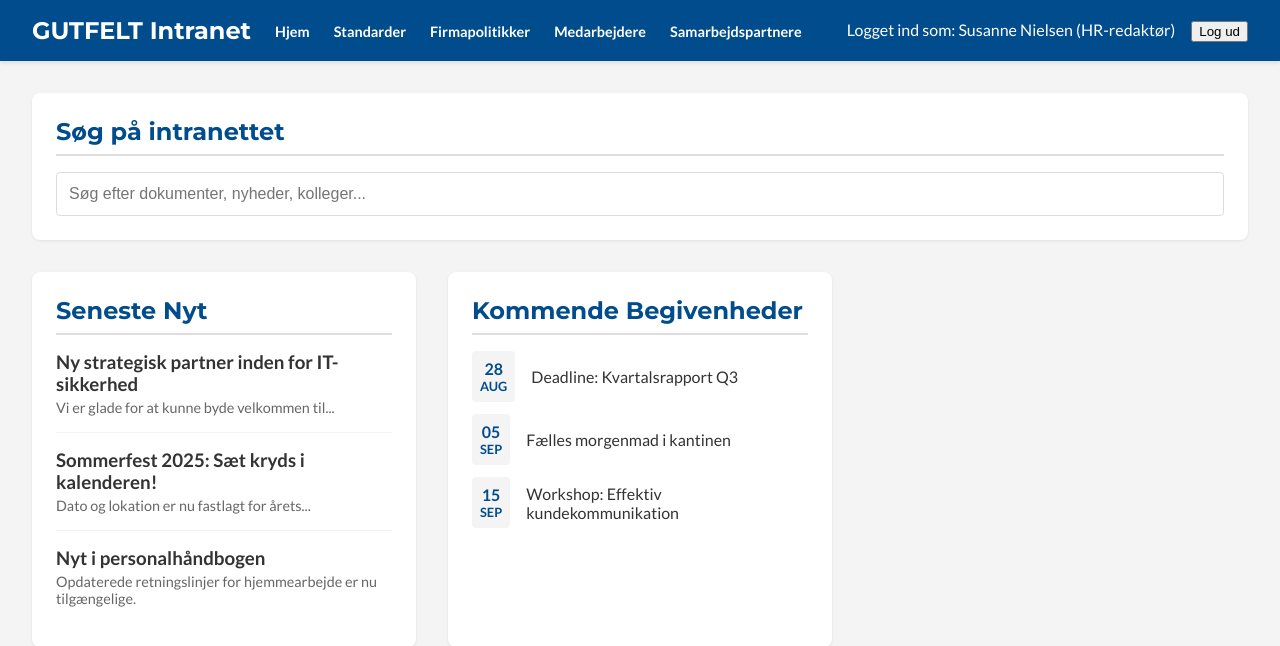
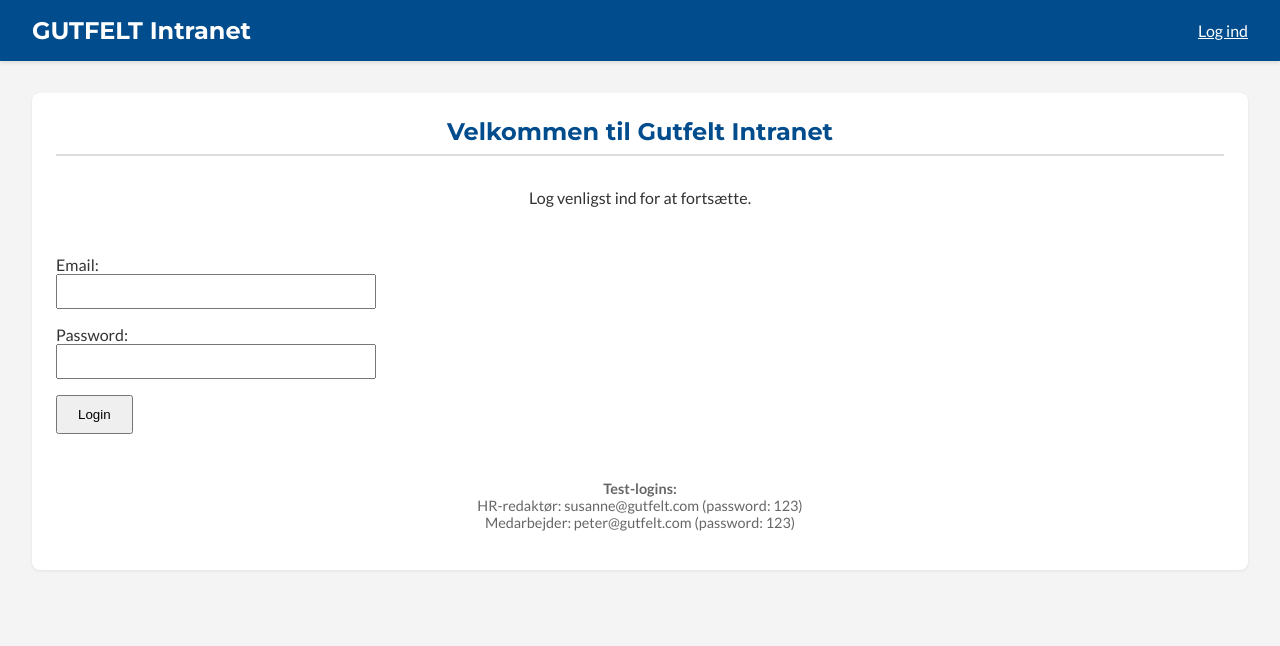
Before and after one commit to Parpar/gutfelt-frontend, a React (Create React App) app: page /login in a window 1280 px wide. Before the commit this address led to /. Shown: the top 646 px of the page. Built offline with nearby package versions, Linux system fonts and the light colour scheme.

Commit message:
Re-enable real login flow with Supabase

```diff
--- a/src/App.js
+++ b/src/App.js
@@ -1,13 +1,11 @@
-import React, { useContext, useEffect } from 'react';
+import React, { useContext } from 'react';
 import { BrowserRouter as Router, Routes, Route, Navigate } from 'react-router-dom';
 import './App.css';
 import { UserProvider, UserContext } from './UserContext';
 
-// Importer KUN de komponenter, vi med sikkerhed skal bruge på øverste niveau
 import Header from './components/Header';
 import HomePage from './pages/homepage.js';
-
-// Importer siderne "on-demand" inde i routeren for at holde det rent
+import LoginPage from './pages/loginpage.js'; // Vi skal bruge denne igen
 import DocumentsPage from './pages/documentspage.js';
 import PolicyPage from './pages/policypage.js';
 import EmployeesPage from './pages/employeespage.js';
@@ -16,54 +14,46 @@ import PersonalePage from './pages/personale.js';
 import FaktureringPage from './pages/fakturering.js';
 import KundehåndteringPage from './pages/kundehåndtering.js';
 
+// Denne komponent beskytter vores sider.
+function ProtectedRoute({ children }) {
+  const { currentUser } = useContext(UserContext);
+  if (!currentUser) {
+    // Hvis brugeren ikke er logget ind, send dem til /login.
+    return <Navigate to="/login" replace />;
+  }
+  return children;
+}
 
-// Denne komponent styrer, hvad der skal vises for en logget-ind bruger
-function AuthenticatedApp() {
+// Denne komponent indeholder selve app'en
+function AppContent() {
+  const { currentUser } = useContext(UserContext);
+
   return (
     <Router>
       <div className="app">
         <Header />
         <main>
           <Routes>
-            <Route path="/" element={<HomePage />} />
-            <Route path="/standarder" element={<DocumentsPage />} />
-            <Route path="/firmapolitikker" element={<PolicyPage />} />
-            <Route path="/medarbejdere" element={<EmployeesPage />} />
-            <Route path="/samarbejdspartnere" element={<PartnersPage />} />
-            <Route path="/firmapolitikker/personale" element={<PersonalePage />} />
-            <Route path="/firmapolitikker/fakturering" element={<FaktureringPage />} />
-            <Route path="/firmapolitikker/kundehåndtering" element={<KundehåndteringPage />} />
+            {/* Login-siden er den eneste, der IKKE er beskyttet */}
+            <Route path="/login" element={<LoginPage />} />
 
-            {/* Omdirigerer alle andre stier til forsiden */}
-            <Route path="*" element={<Navigate to="/" />} />
+            {/* Alle andre sider ER beskyttet af ProtectedRoute */}
+            <Route path="/" element={<ProtectedRoute><HomePage /></ProtectedRoute>} />
+            <Route path="/standarder" element={<ProtectedRoute><DocumentsPage /></ProtectedRoute>} />
+            <Route path="/firmapolitikker" element={<ProtectedRoute><PolicyPage /></ProtectedRoute>} />
+            <Route path="/medarbejdere" element={<ProtectedRoute><EmployeesPage /></ProtectedRoute>} />
+            <Route path="/samarbejdspartnere" element={<ProtectedRoute><PartnersPage /></ProtectedRoute>} />
+            <Route path="/firmapolitikker/personale" element={<ProtectedRoute><PersonalePage /></ProtectedRoute>} />
+            <Route path="/firmapolitikker/fakturering" element={<ProtectedRoute><FaktureringPage /></ProtectedRoute>} />
+            <Route path="/firmapolitikker/kundehåndtering" element={<ProtectedRoute><KundehåndteringPage /></ProtectedRoute>} />
+
+            {/* En "fallback"-rute, der fanger alle andre URL'er og sender brugeren det rigtige sted hen */}
+            <Route path="*" element={currentUser ? <Navigate to="/" /> : <Navigate to="/login" />} />
           </Routes>
         </main>
       </div>
     </Router>
   );
-}
-
-// Denne komponent styrer, hvad der vises for en IKKE-logget-ind bruger
-function UnauthenticatedApp() {
-    // Vi kan bygge en rigtig login-side her senere
-    // For nu viser vi bare en "Logger ind..." besked.
-    return <div>Logger ind...</div>;
-}
-
-
-function AppContent() {
-  const { currentUser, login } = useContext(UserContext);
-
-  // Den automatiske login-logik er den samme
-  useEffect(() => {
-    if (!currentUser) {
-      const autoLoginUser = { name: 'Susanne Nielsen', role: 'HR-redaktør' };
-      login(autoLoginUser);
-    }
-  }, [currentUser, login]);
-
-  // Viser enten den fulde app eller "Logger ind..." baseret på login-status
-  return currentUser ? <AuthenticatedApp /> : <UnauthenticatedApp />;
 }
 
 // Hoved-appen "wrapper" nu kun AppContent i UserProvider
```
